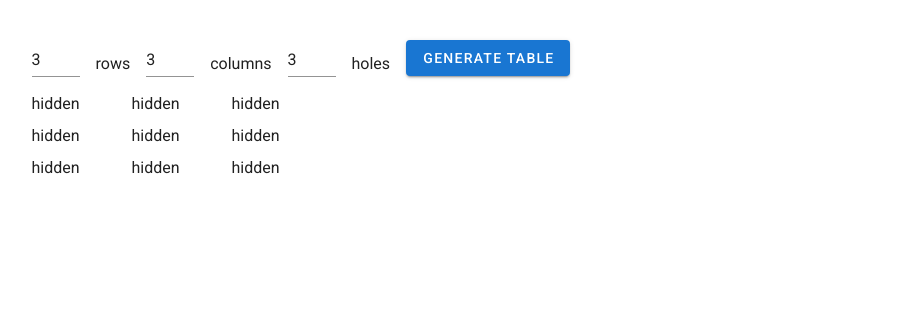
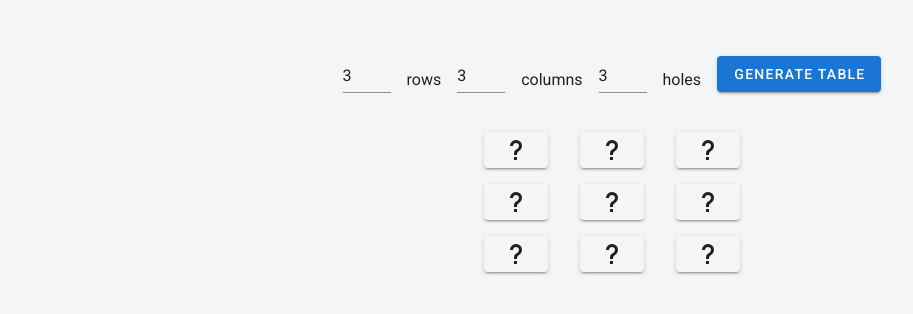
Before and after one commit to OlehLeo/minesweeper, a Vue app: page / in a window 1280 px wide. Shown: the top 314 px of the page, without its empty margins (28-941 px from the left). Built offline with nearby package versions, Linux system fonts and the light colour scheme.

Commit message:
added styles

```diff
--- a/src/App.vue
+++ b/src/App.vue
@@ -20,3 +20,8 @@ export default {
   })
 };
 </script>
+<style>
+#app {
+  background-color: var(--v-background-base);
+}
+</style>
--- a/src/components/Table.vue
+++ b/src/components/Table.vue
@@ -1,6 +1,6 @@
 <template>
   <v-container>
-    <div class="d-flex align-end py-4">
+    <div class="d-flex justify-center align-end py-8">
       <div class="number-input"><v-text-field v-model="rows" type="number" hide-details /></div>
       <div class="px-4">rows</div>
       <div class="number-input"><v-text-field v-model="columns" type="number" hide-details /></div>
@@ -9,9 +9,21 @@
       <div class="px-4">holes</div>
       <v-btn class="primary" @click="generateTable">Generate table</v-btn>
     </div>
-    <div v-for="(row, i) in cellsData" :key="i" class="d-flex">
+    <div v-for="(row, i) in cellsData" :key="i" class="d-flex justify-center">
       <div v-for="(cell, j) in row" :key="j">
-        <div @click="openCell(i, j)" class="cell">{{ cell }}</div>
+        <div @click="openCell(i, j)" class="px-4 py-2">
+          <div v-if="cell === null">
+            <v-btn>
+              <v-icon>mdi-help</v-icon>
+            </v-btn>
+          </div>
+          <div v-else-if="typeof cell === 'number'">
+            <v-btn color="success"> {{ cell }} </v-btn>
+          </div>
+          <div v-else-if="cell === 'H'">
+            <v-btn color="error"> {{ cell }} </v-btn>
+          </div>
+        </div>
       </div>
     </div>
   </v-container>
@@ -21,20 +33,15 @@
 export default {
   name: 'Table',
   data: () => ({
-    cellsData: [
-      ['hidden', 'hidden', 'hidden'],
-      ['hidden', 'hidden', 'hidden'],
-      ['hidden', 'hidden', 'hidden']
-    ],
-    holesCoordinates: [
-      { x: 2, y: 0 },
-      { x: 0, y: 2 },
-      { x: 1, y: 2 }
-    ],
+    cellsData: [],
+    holesCoordinates: [],
     rows: 3,
     columns: 3,
     holes: 3
   }),
+  created() {
+    this.generateTable();
+  },
   methods: {
     openCell(cellX, cellY) {
       const isHole = this.$data.holesCoordinates.some((hole) => hole.x === cellX && hole.y === cellY);
@@ -74,7 +81,7 @@ export default {
     generateTable() {
       const rows = Number(this.$data.rows);
       const columns = Number(this.$data.columns);
-      const value = 'hidden';
+      const value = null;
       const table = Array(rows);
       for (let i = 0; i < rows; i++) {
         table[i] = Array(columns).fill(value);
@@ -112,10 +119,6 @@ export default {
 </script>
 
 <style scoped>
-.cell {
-  width: 100px;
-  height: 32px;
-}
 .number-input {
   width: 48px;
 }
--- a/src/plugins/vuetify.js
+++ b/src/plugins/vuetify.js
@@ -3,4 +3,15 @@ import Vuetify from 'vuetify/lib/framework';
 
 Vue.use(Vuetify);
 
-export default new Vuetify({});
+export default new Vuetify({
+  theme: {
+    themes: {
+      light: {
+        background: '#f4f5f7'
+      }
+    },
+    options: {
+      customProperties: true
+    }
+  }
+});
```
